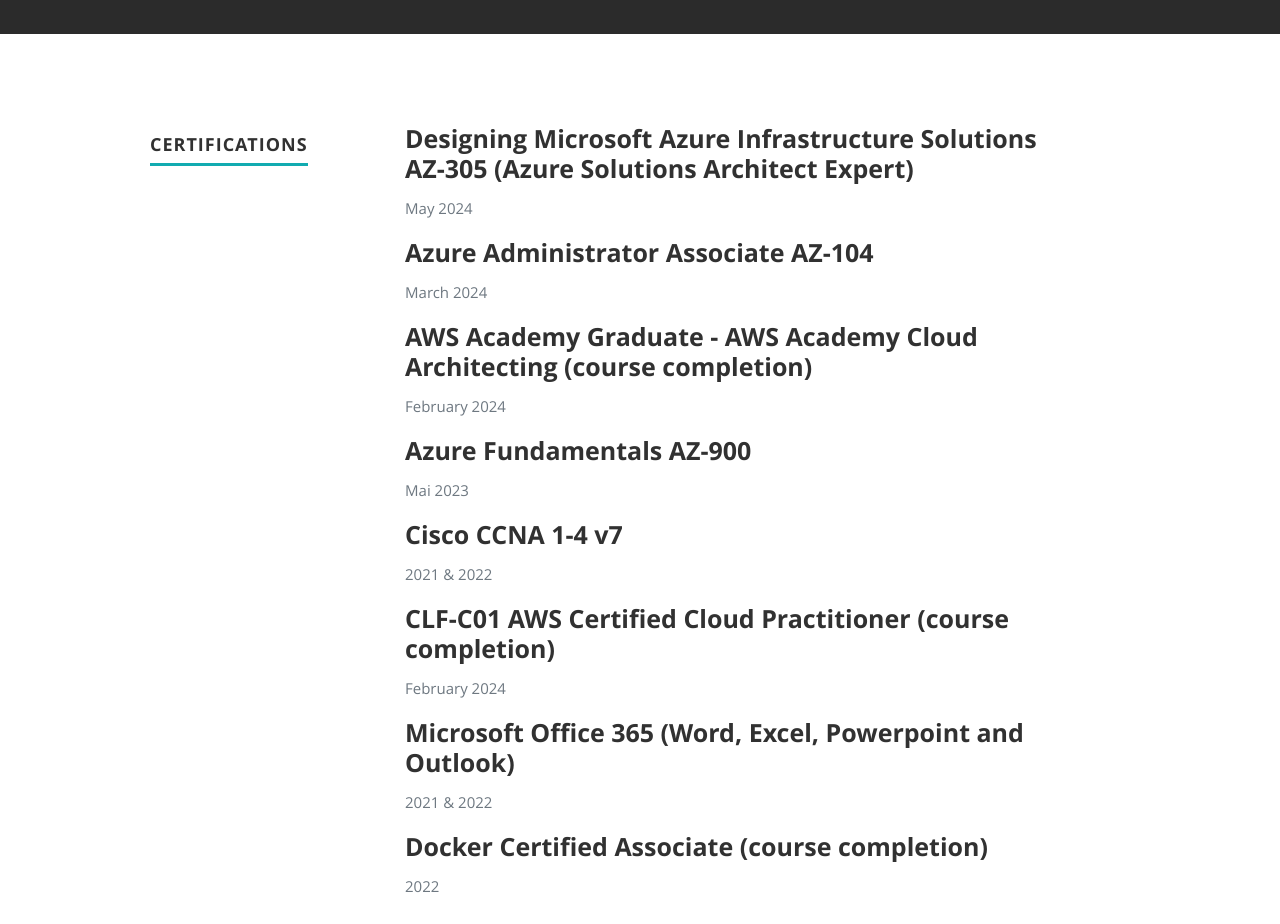
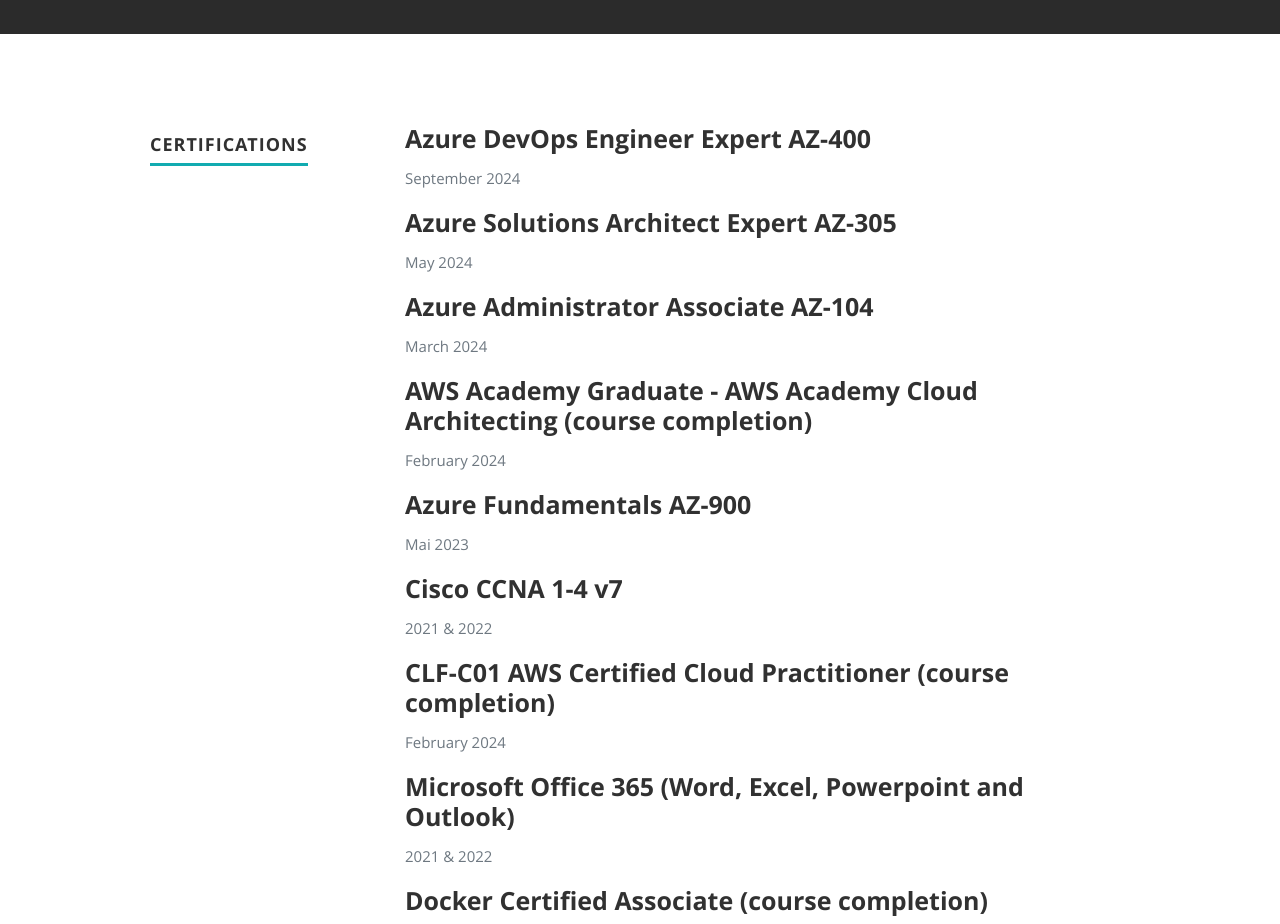
Before and after one commit to NoahGallo/Azure_Resume, a plain HTML site: page frontend/index.html in a window 1280 px wide. Shown: the part 1120-2044 px from the top of the page. Drawn offline with nearby package versions, Linux system fonts and the light colour scheme; no server answers.

Commit message:
Added a certification and modified some certification titles

```diff
--- a/frontend/index.html
+++ b/frontend/index.html
@@ -118,7 +118,18 @@
 
                <div class="twelve columns">
 
-                  <h3>Designing Microsoft Azure Infrastructure Solutions AZ-305 (Azure Solutions Architect Expert)</h3>
+                  <h3>Azure DevOps Engineer Expert AZ-400</h3>
+                  <p class="info"><em class="date">September 2024</em></p>
+
+               </div>
+
+            </div> <!-- item end -->
+
+            <div class="row item">
+
+               <div class="twelve columns">
+
+                  <h3>Azure Solutions Architect Expert AZ-305</h3>
                   <p class="info"><em class="date">May 2024</em></p>
 
                </div>
```
Also changed, not shown: 1 other file.
